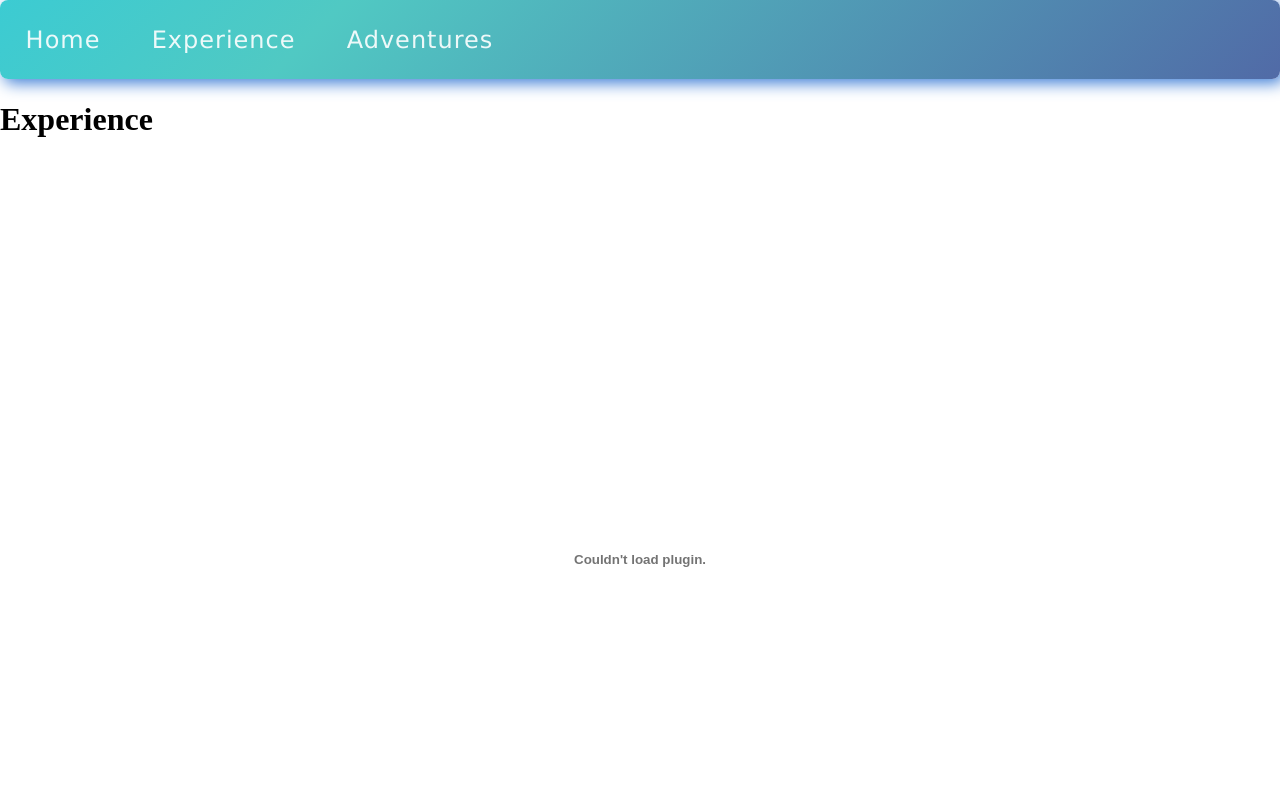
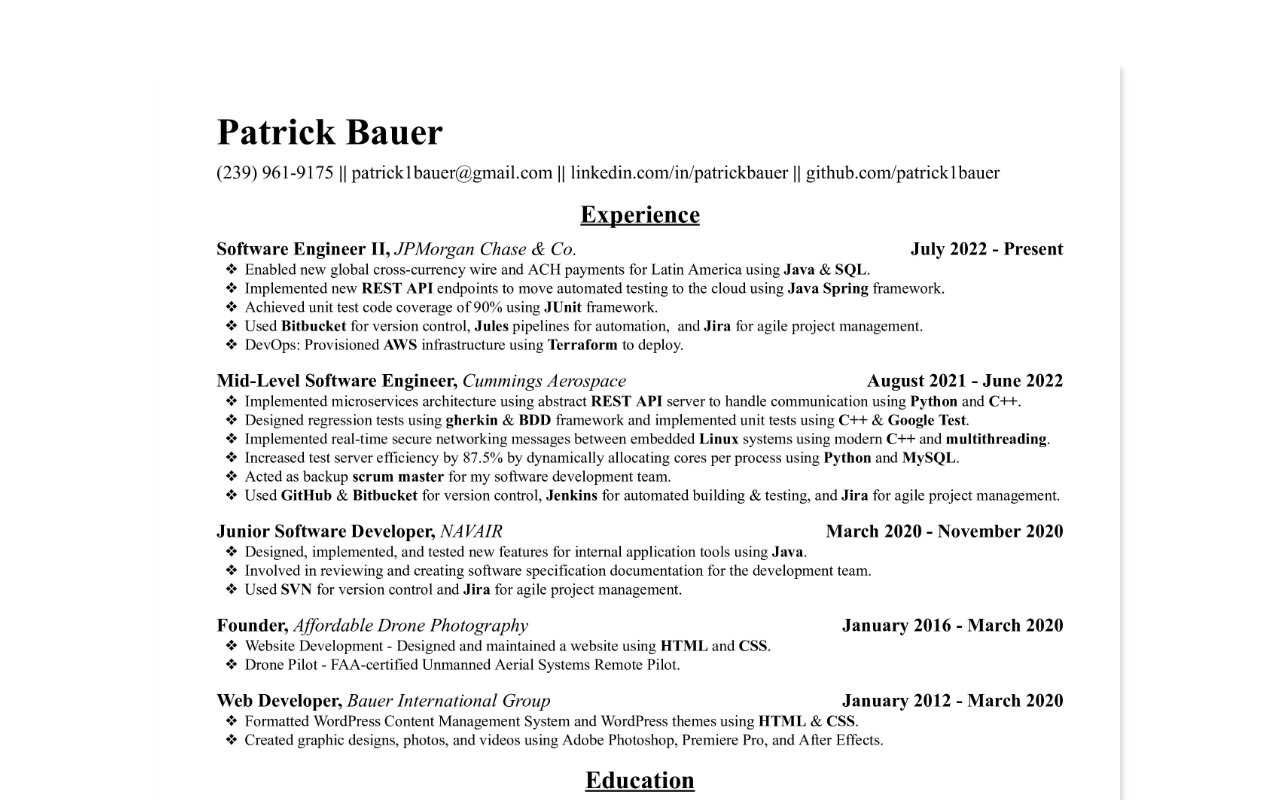
Before and after one commit to patrick1bauer/portfolio, a Next.js app: page /experience in a window 1280 px wide. Shown: the top 800 px of the page. Built offline with nearby package versions, Linux system fonts and the light colour scheme.

Commit message:
Removed Navbar & Text from home page. Added lights, shadows, & plane to 3js scene.

```diff
--- a/pages/_app.jsx
+++ b/pages/_app.jsx
@@ -6,7 +6,7 @@
 export default function App({ Component, pageProps }) {
   return (
     <div className="App">
-      <Navbar />
+      {/* <Navbar /> */}
       <Component {...pageProps} />
     </div>
   );
--- a/pages/experience.jsx
+++ b/pages/experience.jsx
@@ -1,13 +1,14 @@
 export default function Experience() {
   return (
     <div className="experience">
-      <h1>Experience</h1>
-      <embed
-        src="/pdfs/Patrick_Bauer_Resume.pdf#toolbar=0&navpanes=0&scrollbar=0"
-        type="application/pdf"
-        width="100%"
-        height="100%"
+      <img
+        src="/images/Patrick_Bauer_Resume.webp"
+        alt="Patrick Bauer Resume"
+        className="img-resume"
       />
+      <a href="/pdfs/Patrick_Bauer_Resume.pdf" download className="a-resume">
+        Click To Download Resume
+      </a>
     </div>
   );
 }
--- a/pages/index.jsx
+++ b/pages/index.jsx
@@ -3,7 +3,7 @@
 export default function Home() {
   return (
     <div className="home">
-      <h1>Home</h1>
+      {/* <h1>Patrick Bauer</h1> */}
       <ThreeScene />
     </div>
   );
--- a/styles/globals.css
+++ b/styles/globals.css
@@ -9,16 +9,27 @@
   /* padding: 25px; */
   height: 100vh;
   width: 100vw;
+  margin: 0;
 }
 
 #__next {
   position: absolute;
   inset: 0;
+  margin: 0;
 }
 
 .App {
   height: 100%;
   width: 100%;
+  margin: 0;
+}
+
+/*************************************************************/
+/* Home Styles */
+.home {
+  height: 100%;
+  width: 100%;
+  margin: 0;
 }
 
 /*************************************************************/
@@ -26,6 +37,20 @@
 .experience {
   height: 100%;
   width: 100%;
+}
+
+.a-resume {
+}
+
+.img-resume {
+  display: block;
+  width: 75%;
+  height: auto;
+  margin: auto;
+  margin-top: 4em;
+  text-align: center;
+  box-shadow: 4px 4px 6px -1px rgba(0, 0, 0, 0.1),
+    4px 2px 4px -1px rgba(0, 0, 0, 0.06);
 }
 
 /*************************************************************/
@@ -156,6 +181,7 @@
 .threescene {
   width: 100%;
   height: 100%;
+  margin: 0;
 }
 
 .adventure-div {
```
Also changed, not shown: components/ThreeScene.jsx (+63 -8 lines), public/images/Patrick_Bauer_Resume.webp (added).
